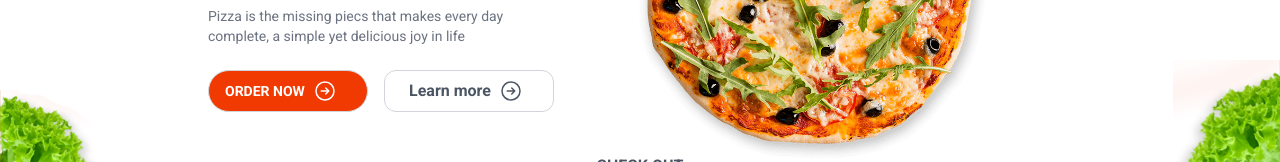
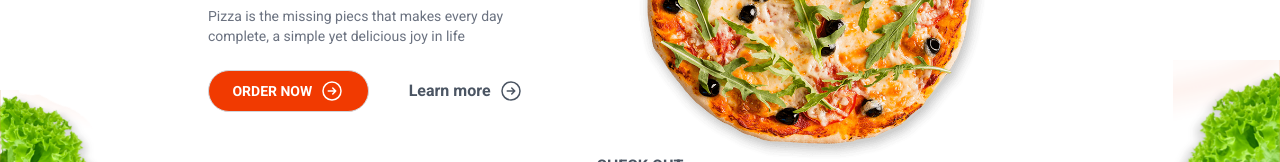
Before and after one commit to yaya2222/food-ordering-app-nextjs, a Next.js app: page / in a window 1280 px wide. Shown: the part 258-420 px from the top of the page. Built offline with nearby package versions, Linux system fonts and the light colour scheme; no server answers.

Commit message:
learn about session

```diff
--- a/src/app/layout.js
+++ b/src/app/layout.js
@@ -1,7 +1,7 @@
 import { Roboto } from 'next/font/google'
 import './globals.css'
 import Header from '@/components/layout/Header'
-
+import { AppProvider } from "@/components/appContext"
 const roboto = Roboto({ subsets: ['latin'], weight: ["400", "500", "700"] })
 
 export const metadata = {
@@ -14,11 +14,13 @@ export default function RootLayout({ children }) {
     <html lang="en">
       <body className={roboto.className}>
         <main className='max-w-4xl mx-auto p-4'>
-          <Header />
-          {children}
-          <footer className="border-t p-8 mt-16 text-center text-gray-500">
-            &copy; 2023 All rights reserved
-          </footer>
+          <AppProvider>
+            <Header />
+            {children}
+            <footer className="border-t p-8 mt-16 text-center text-gray-500">
+              &copy; 2023 All rights reserved
+            </footer>
+          </AppProvider>
         </main>
       </body>
     </html>
--- a/src/app/login/page.js
+++ b/src/app/login/page.js
@@ -11,8 +11,8 @@ export default function LoginPage() {
     e.preventDefault()
     setLoginInProgress(true)
     // setUserCreated(false)
-  await signIn("credentials",{email,password})
-
+  const user = await signIn("credentials",{email,password})
+  console.log(user);
     setLoginInProgress(false)
   }
 
--- /dev/null
+++ b/src/components/appContext.js
@@ -0,0 +1,5 @@
+'use client'
+import { SessionProvider } from "next-auth/react"
+export function AppProvider({ children }) {
+    return <SessionProvider>{children}</SessionProvider>
+}
--- a/src/components/layout/Header.js
+++ b/src/components/layout/Header.js
@@ -1,7 +1,12 @@
+"use client"
+import { signOut, useSession } from 'next-auth/react'
 import Link from 'next/link'
 import React from 'react'
 
 export default function Header() {
+    const session = useSession()
+    console.log(session);
+    const { status } = session
     return (
         <header className='flex items-center justify-between'>
             <nav className='flex items-center gap-8 text-gray-500 font-semibold'>
@@ -12,8 +17,15 @@ export default function Header() {
                 <Link href="">Context</Link>
             </nav>
             <nav className='flex gap-4 items-center text-gray-500 font-semibold'>
+                {status === "authenticated" &&
+                    <button onClick={()=>signOut()} className='bg-primary text-white rounded-full px-8 py-2'>Logout</button>
+                }
+                {status === "unauthenticated" &&(
+                <>
                 <Link href="/login">Login</Link>
                 <Link href="/register" className='bg-primary text-white rounded-full px-8 py-2'>Register</Link>
+                </>
+                )}
             </nav>
         </header>
     )
--- a/src/components/layout/Hero.js
+++ b/src/components/layout/Hero.js
@@ -10,8 +10,8 @@ export default function Hero() {
                     <span className='text-primary'>Pizza</span></h1>
                 <p className='my-6 text-gray-500 text-sm'>Pizza is the missing piecs that makes every day complete, a simple yet delicious joy in life</p>
                 <div className='flex gap-4'>
-                    <button className='flex items-center gap-2 uppercase bg-primary text-white text-sm rounded-full px-4 py-2'>Order now <Right /></button>
-                    <button className='flex gap-2 py-2 text-gray-600 font-semibold'>Learn more <Right /></button>
+                    <button className='flex justify-center items-center gap-2 uppercase bg-primary text-white text-sm rounded-full px-4 py-2'>Order now <Right /></button>
+                    <button className='flex gap-2 border-0 items-center py-2 text-gray-600 font-semibold'>Learn more <Right /></button>
                 </div>
             </div>
             <div className='relative'>
```
